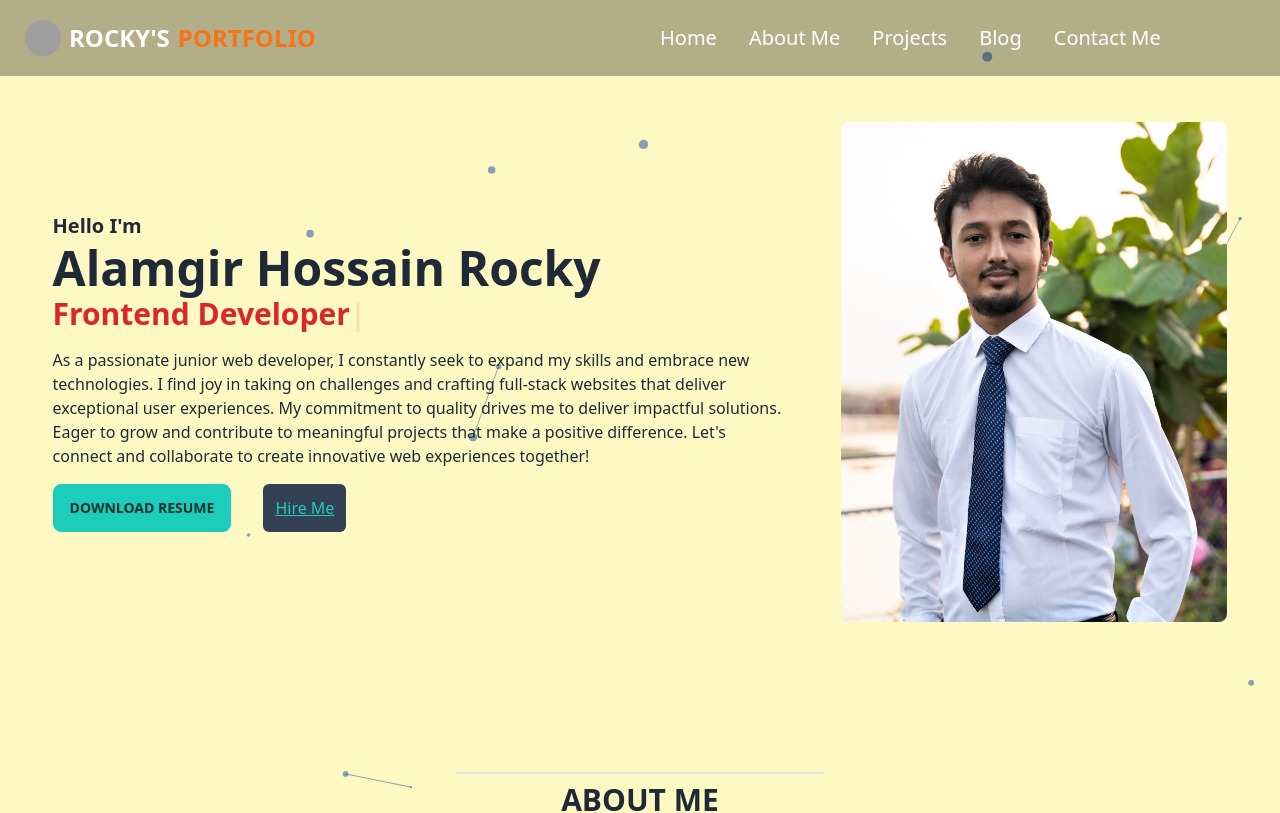
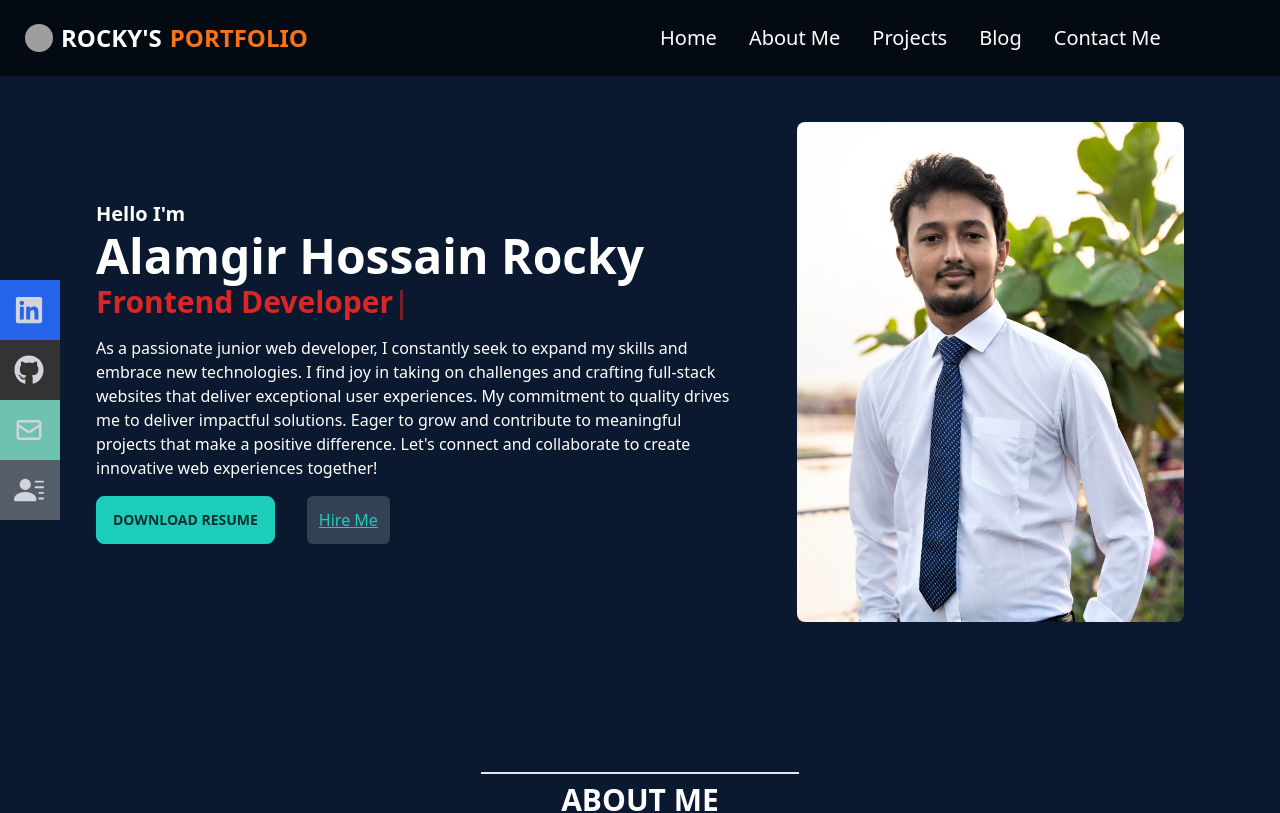
Before and after one commit to Rocky3112/My-Portfolio, a React (Vite) app: page / in a window 1280 px wide. Shown: the top 813 px of the page. Built offline with nearby package versions, Linux system fonts and the light colour scheme; grey boxes are pictures that could not be loaded.

Commit message:
changed all styles

```diff
--- a/package.json
+++ b/package.json
@@ -24,7 +24,7 @@
     "react-dom": "^18.2.0",
     "react-icons": "^4.10.1",
     "react-responsive-carousel": "^3.2.23",
-    "react-router-dom": "^6.14.2",
+    "react-router-dom": "^6.22.0",
     "react-toastify": "^9.1.3",
     "react-tsparticles": "^2.11.0",
     "react-typed": "^1.2.0",
--- a/src/Pages/AboutMe/AboutMe.jsx
+++ b/src/Pages/AboutMe/AboutMe.jsx
@@ -16,7 +16,7 @@ const AboutMe = () => {
                 <div className="hero-content flex-col lg:flex-row gap-6 md:gap-20 mx-9">
                    <Fade duration={2000}>
                    <div>
-                        <img src={aboutMeImage} className="w-md md:max-w-sm rounded-full h-80" />
+                        <img src={aboutMeImage} className="w-md md:max-w-sm rounded-tr-[70px] rounded-bl-[70px] h-80 " />
                     </div>
                    </Fade>
                     <Fade direction='right'>
--- a/src/Pages/Home/Home.jsx
+++ b/src/Pages/Home/Home.jsx
@@ -1,26 +1,26 @@
-import { useCallback } from "react";
+// import { useCallback } from "react";
 import AboutMe from "../AboutMe/AboutMe";
 import Banner from "../Banner/Banner";
 import Contact from "../Contact/Contact";
 import MySkills from "../MySkills/MySkills";
 // import Project from "../Projects/Project";
 import Projects from "../Projects/Projects";
-import Particles from "react-tsparticles";
-import { loadSlim } from "tsparticles-slim";
+// import Particles from "react-tsparticles";
+// import { loadSlim } from "tsparticles-slim";
 
 
 
 const Home = () => {
-      const particlesInit = useCallback(async (engine) => {
-    await loadSlim(engine);
-  }, []);
+//       const particlesInit = useCallback(async (engine) => {
+//     await loadSlim(engine);
+//   }, []);
 
-  const particlesLoaded = useCallback(async (container) => {
-    await console.log(container);
-  }, []);
+//   const particlesLoaded = useCallback(async (container) => {
+//     await console.log(container);
+//   }, []);
     return (
-        <div>
-             <Particles
+        <div className="px-20">
+             {/* <Particles
         id="tsparticles"
         init={particlesInit}
         loaded={particlesLoaded}
@@ -88,7 +88,7 @@ const Home = () => {
           },
           detectRetina: true,
         }}
-      />
+      /> */}
             <Banner></Banner>
             <AboutMe></AboutMe>
             <MySkills></MySkills>
--- a/src/Pages/Projects/Projects.jsx
+++ b/src/Pages/Projects/Projects.jsx
@@ -24,9 +24,9 @@ const Projects = () => {
     }, [])
 
     return (
-        <div id="projects" className="mx-5">
+        <div id="projects" className="mx-4">
             <h1 data-aos="zoom-in-down" data-aos-offset="200" data-aos-easing="ease-in-sine" data-aos-duration="600" className="text-center font-bold text-4xl mt-16 text-red-500 p-7 mb-8 ">My Projects</h1>
-            <div className='w-full md:w-8/12 mx-auto mt-10 md:mt-20'>
+            <div className='w-full mx-auto mt-10 md:mt-20'>
                 <div data-aos="zoom-in-down" data-aos-offset="200" data-aos-easing="ease-in-sine" data-aos-duration="1000" className='md:flex items-center gap-20 my-20'>
                     <div className='w-full mx-auto' >
                         <div className="project-site mx-auto">
--- a/src/Shared/Navbar.jsx
+++ b/src/Shared/Navbar.jsx
@@ -1,6 +1,12 @@
 /* eslint-disable react/no-unescaped-entities */
 import { Link } from "react-router-dom";
 import logo from '../assets/logo.jpg'
+import {
+  FaGithub,
+  FaLinkedin,
+} from 'react-icons/fa';
+import { HiOutlineMail } from 'react-icons/hi';
+import { BsFillPersonLinesFill } from 'react-icons/bs';
 
 const Navbar = () => {
 
@@ -13,7 +19,7 @@ const Navbar = () => {
     </>
   return (
     <div>
-      <div className="navbar lg:w-full fixed bg-opacity-30 z-10 text-white bg-black ">
+      <div className="navbar lg:w-full fixed bg-opacity-60 z-10 text-white bg-black ">
         <div className="navbar-start">
           <div className="dropdown">
             <label tabIndex={0} className="btn btn-ghost lg:hidden">
@@ -40,7 +46,7 @@ const Navbar = () => {
             </ul>
           </div>
           <div className="btn btn-ghost text-2xl">
-            <img className=" w-9 h-9  rounded-full" src={logo} />
+            <img className=" w-7 h-7  rounded-full" src={logo} />
           Rocky's <span className=" text-orange-500"> Portfolio</span>
           </div>
         </div>
@@ -49,6 +55,42 @@ const Navbar = () => {
           {navTabs}
           </ul>
         </div>
+        <div className='hidden lg:flex fixed flex-col top-[35%] left-0'>
+        <ul>
+          <li className='w-[160px] h-[60px] flex justify-between items-center ml-[-100px]  hover:ml-[-10px] duration-300 bg-blue-600'>
+            <a
+              className='  flex justify-between items-center w-full text-gray-300 px-4 text-xl'
+              href='https://www.linkedin.com/in/alamgir-hossain-rocky/'
+            >
+              Linkedin <FaLinkedin size={30} />
+            </a>
+          </li>
+          <li className='w-[160px] h-[60px] flex justify-between items-center ml-[-100px] hover:ml-[-10px] duration-300 bg-[#333333]'>
+            <a
+              className='flex justify-between items-center w-full text-gray-300 px-4 text-xl'
+              href='https://github.com/Rocky3112'
+            >
+              Github <FaGithub size={30} />
+            </a>
+          </li>
+          <li className='w-[160px] h-[60px] flex justify-between items-center ml-[-100px] hover:ml-[-10px] duration-300 bg-[#6fc2b0]'>
+            <a
+              className='flex justify-between items-center w-full text-gray-300 px-4 text-xl'
+              href='mailto:alomgirhossainrocky@gmail.com'
+            >
+              Email <HiOutlineMail size={30} />
+            </a>
+          </li>
+          <li className='w-[160px] h-[60px] flex justify-between items-center ml-[-100px] hover:ml-[-10px] duration-300 bg-[#565f69]'>
+            <a
+              className='flex justify-between items-center w-full text-gray-300 px-4 text-xl'
+              href='https://drive.google.com/file/d/1ehCq_SijTpaC-8xH6OfBjzyGD1psecv2/view?usp=sharing'
+            >
+              Resume <BsFillPersonLinesFill size={30} />
+            </a>
+          </li>
+        </ul>
+      </div>
 
       </div>
     </div>
--- a/src/main.jsx
+++ b/src/main.jsx
@@ -7,7 +7,7 @@ import { router } from './Routes/Routes.jsx'
 
 ReactDOM.createRoot(document.getElementById('root')).render(
   <React.StrictMode>
-    <div className='w-full bg-yellow-100'>
+    <div className='w-full bg-[#0a192f] text-white'>
     <RouterProvider router={router} />
 
     </div>
```
Also changed, not shown: 1 other file (tests, documents, lock files or other folders).
